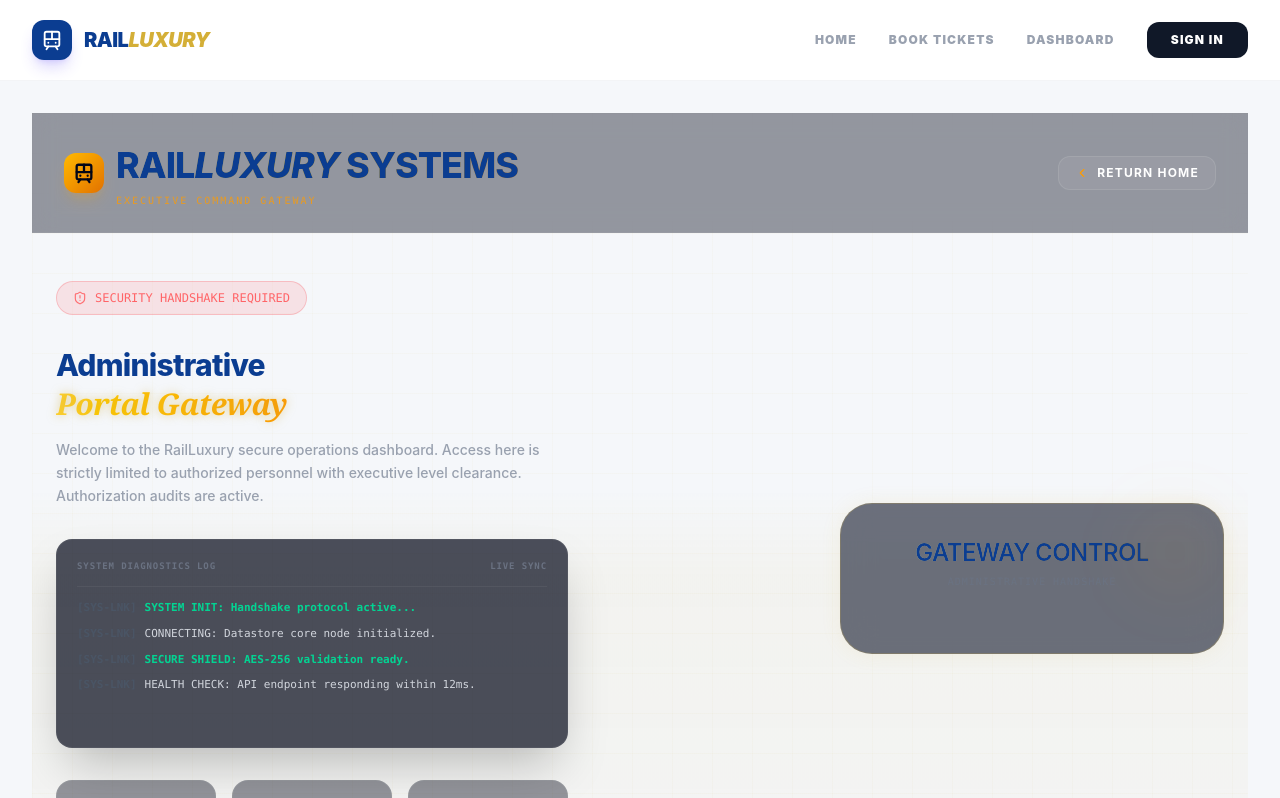
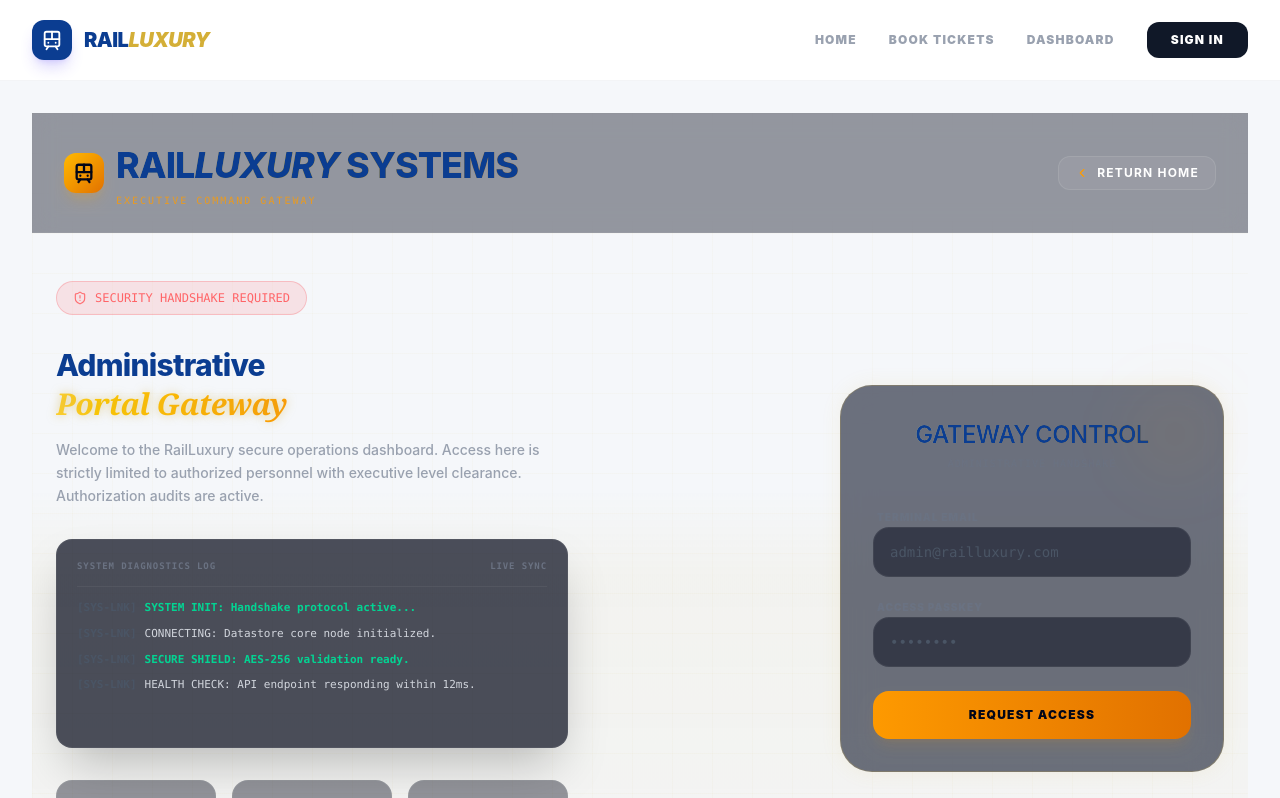
Before and after one commit to HEMANATH-AFK/railluxury, a React (Vite) app in the folder frontend/: page /admin/login in a window 1280 px wide. Shown: the top 798 px of the page. Built offline with nearby package versions, Linux system fonts and the light colour scheme.

Commit message:
feat(admin): append secure input fields and action button to portal gateway

```diff
--- a/frontend/src/pages/AdminLanding.jsx
+++ b/frontend/src/pages/AdminLanding.jsx
@@ -137,8 +137,31 @@ const AdminLanding = () => {
             </div>
 
             <form className="space-y-6">
-              {/* Inputs and buttons will be added in subsequent commits */}
-              <div id="inputs-placeholder"></div>
+              <div className="space-y-4">
+                <div className="space-y-2">
+                  <label className="text-[10px] font-black text-gray-500 uppercase tracking-widest ml-1">Terminal Email</label>
+                  <input
+                    type="email"
+                    className="w-full bg-slate-950/50 border border-white/5 rounded-2xl px-4 py-3.5 text-sm text-white placeholder-gray-600 outline-none focus:border-amber-500/50 focus:ring-1 focus:ring-amber-500/50 transition-all font-mono"
+                    placeholder="admin@railluxury.com"
+                    required
+                  />
+                </div>
+
+                <div className="space-y-2">
+                  <label className="text-[10px] font-black text-gray-500 uppercase tracking-widest ml-1">Access Passkey</label>
+                  <input
+                    type="password"
+                    className="w-full bg-slate-950/50 border border-white/5 rounded-2xl px-4 py-3.5 text-sm text-white placeholder-gray-600 outline-none focus:border-amber-500/50 focus:ring-1 focus:ring-amber-500/50 transition-all font-mono"
+                    placeholder="••••••••"
+                    required
+                  />
+                </div>
+              </div>
+
+              <button type="submit" className="w-full bg-gradient-to-r from-amber-500 to-amber-600 hover:from-amber-600 hover:to-amber-700 text-slate-950 font-black text-xs tracking-widest py-4 rounded-2xl shadow-lg shadow-amber-500/10 hover:shadow-amber-500/20 active:scale-[0.98] transition-all cursor-pointer">
+                REQUEST ACCESS
+              </button>
             </form>
           </div>
         </div>
```
